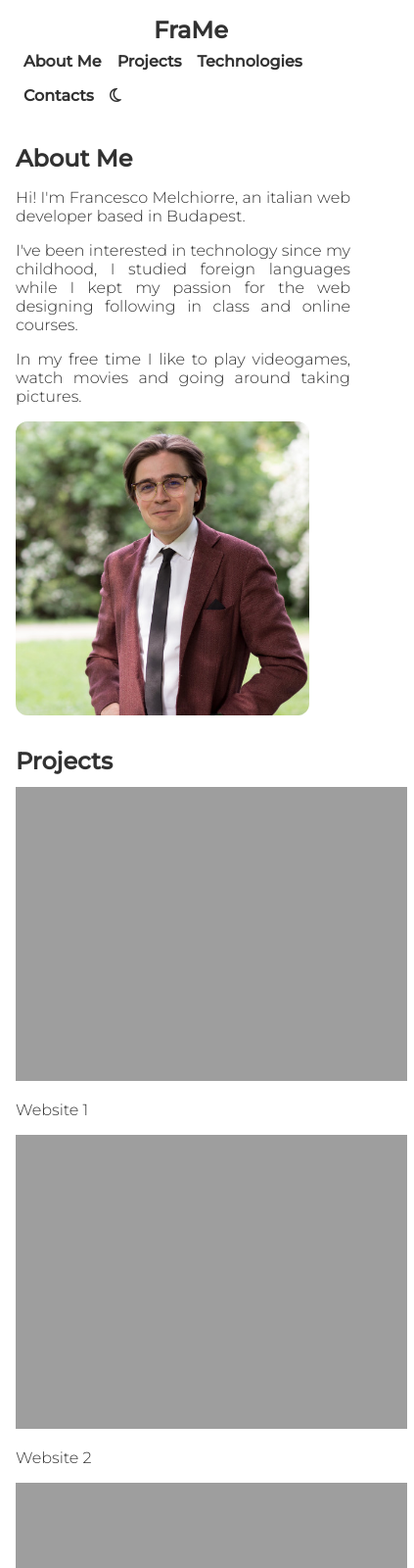
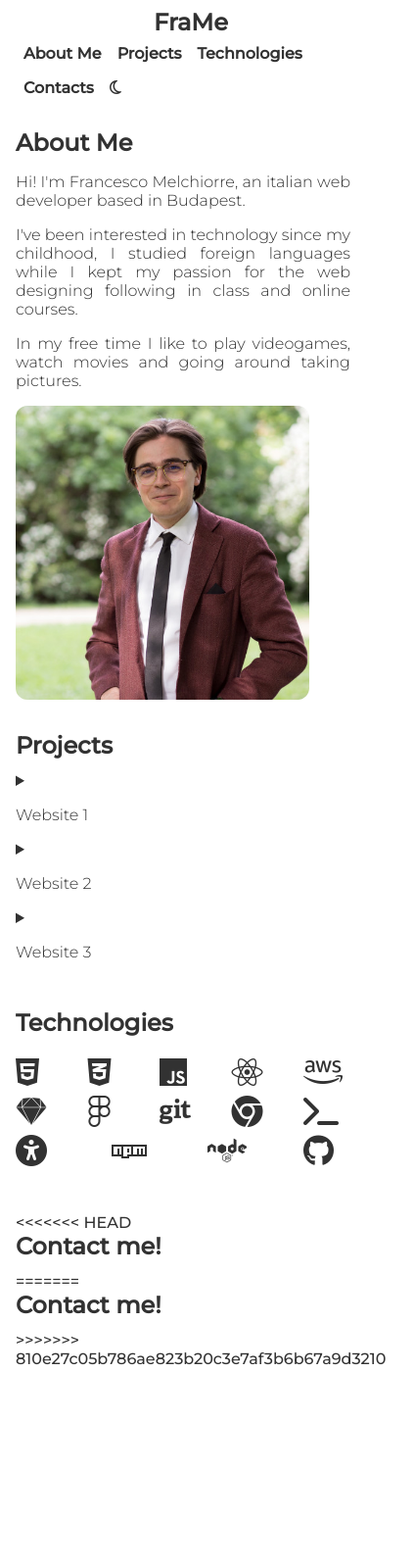
Before and after one commit to framelk92/framelk92.github.io, a plain HTML site: page index.html in a window 390 px wide. Shown: the top 1600 px of the page at 98% size, 423 px wide, since content can reach past the window. After the commit the page ends 1428 px from the top, so only its background shows below. Drawn offline with Linux system fonts and the light colour scheme.

Commit message:
Add files via upload

```diff
--- a/index.css
+++ b/index.css
@@ -85,14 +85,6 @@ nav {
   display: inline;
 }
 
-details {
-  cursor: pointer;
-}
-
-summary {
-  list-style-image: url(https://s3-us-west-2.amazonaws.com/s.cdpn.io/3/right-arrow.svg);
-}
-
 footer {
   margin-top: auto;
   padding: var(--spacing-3) 0;
@@ -168,7 +160,7 @@ a {
   nav {
   display: flex;
   align-items: center;
-  padding: var(--spacing-3) 0;
+  padding: var(--spacing-1) 0;
   flex-direction: column;
   width: 100%;
 }
@@ -181,5 +173,9 @@ a {
   margin-left: auto;
   width: 100%;
   flex-wrap: wrap;
+<<<<<<< HEAD
+  justify-content: space-around;
+=======
+>>>>>>> 810e27c05b786ae823b20c3e7af3b6b67a9d3210
 }
 }
--- a/index.html
+++ b/index.html
@@ -87,7 +87,11 @@
 
     <footer>
       <section id="contact">
+<<<<<<< HEAD
+      <h2><a href="mailto:francesco.melchiorre@yahoo.it">Contact me!</a></h2>
+=======
       <h2>Contact me!</h2>
+>>>>>>> 810e27c05b786ae823b20c3e7af3b6b67a9d3210
 
     </form>
     </footer>
```
